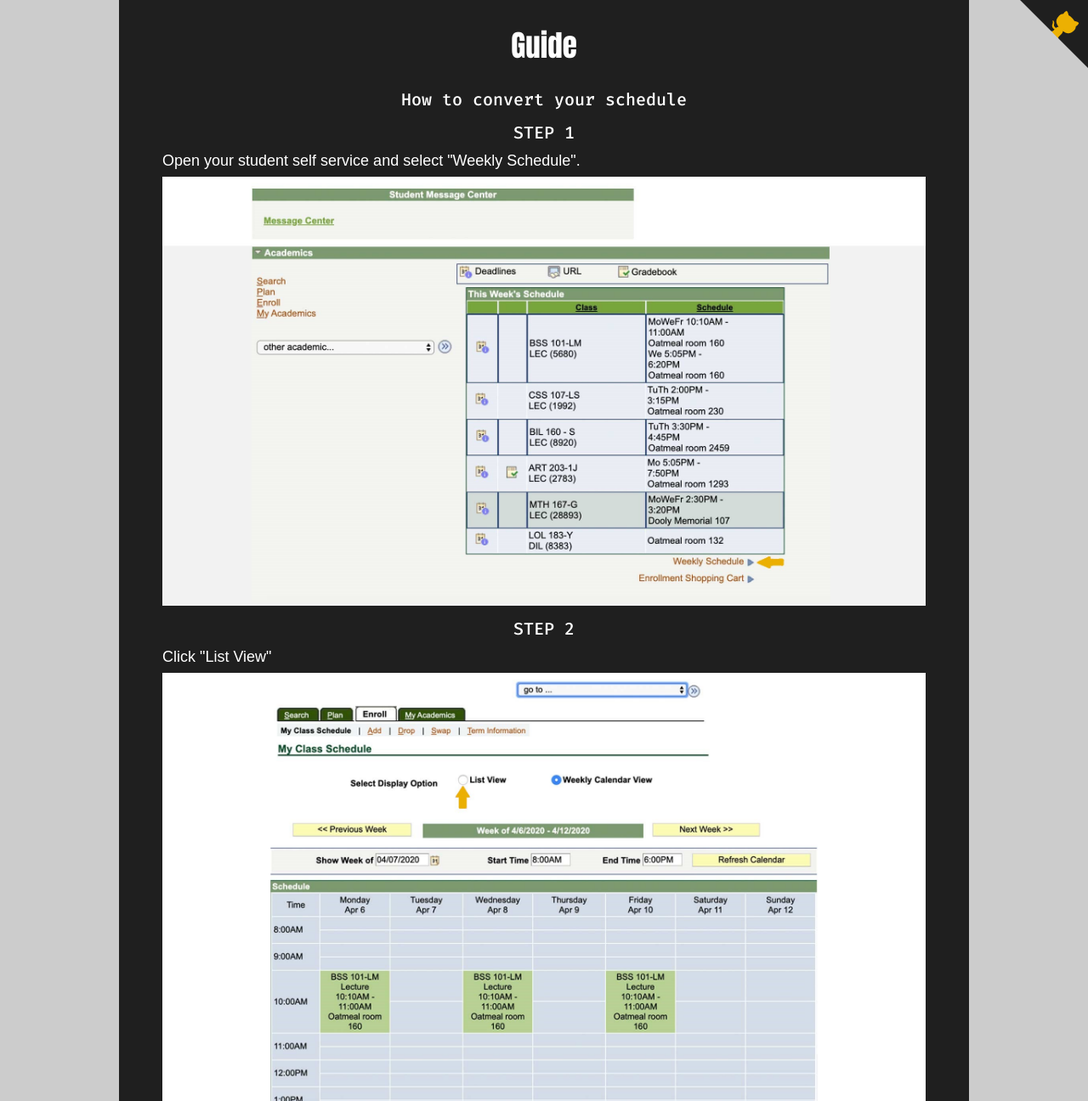
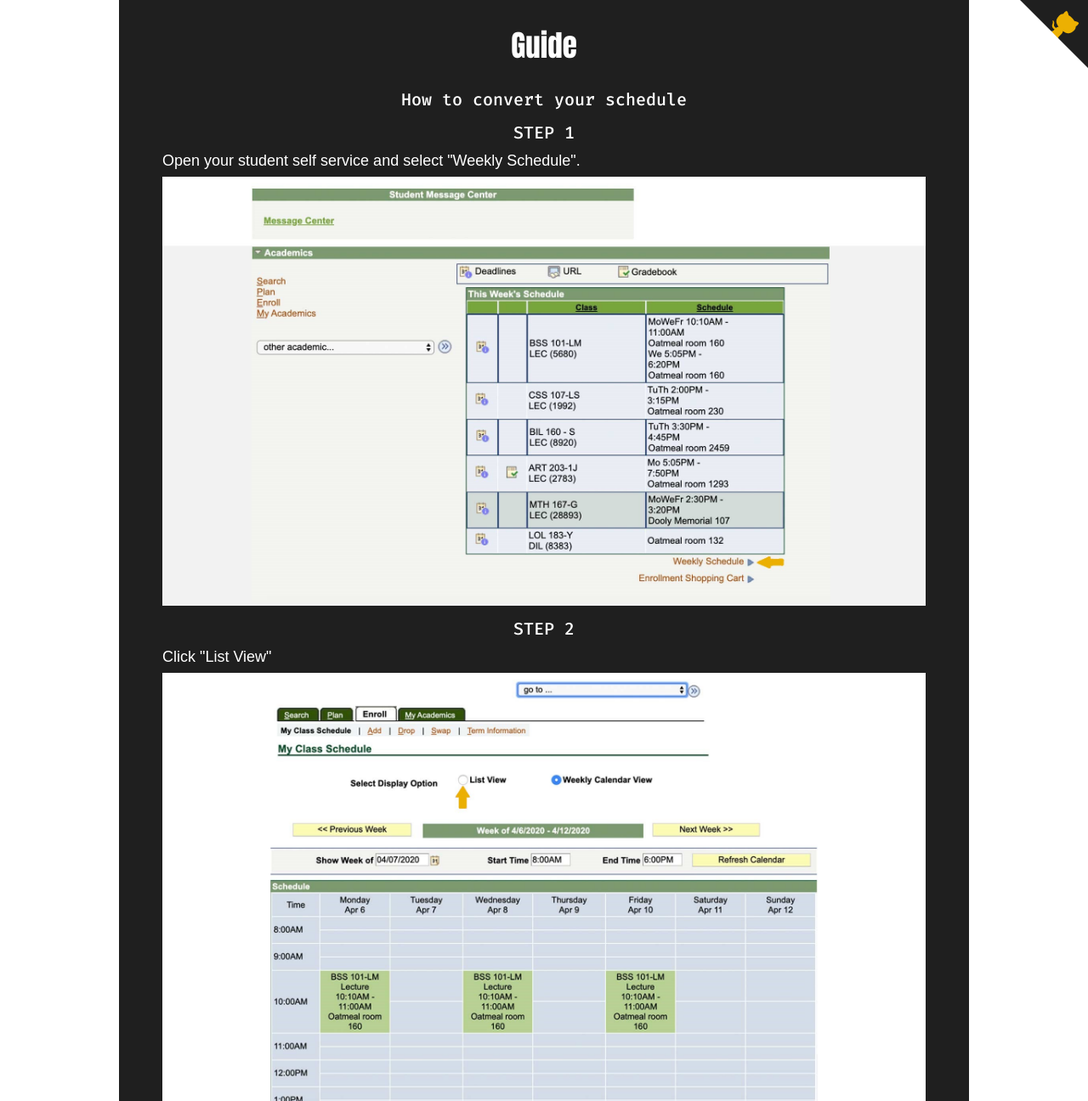
Before and after one commit to zmievsa/unischeduler_web, a Flask app: page /guide/ in a window 1280 px wide. Shown: the top 1296 px of the page at 85% size. Run offline with Flask 2, Linux system fonts and the light colour scheme; parts of the project's set-up code (start-up, migrations or seed data) failed here and were passed over; some libraries are stand-ins or nearby versions; some web fonts are replaced.

Commit message:
Change background color to white

```diff
--- a/unischeduler_web/static/guide.css
+++ b/unischeduler_web/static/guide.css
@@ -6,7 +6,7 @@ body{
 	font-family: 'Hind Vadodara', sans-serif;
 	font-size: 18px;
 	color: #fff;
-	background-color: #ccc;
+	background-color: #fff;
 }
 
 a{
```
